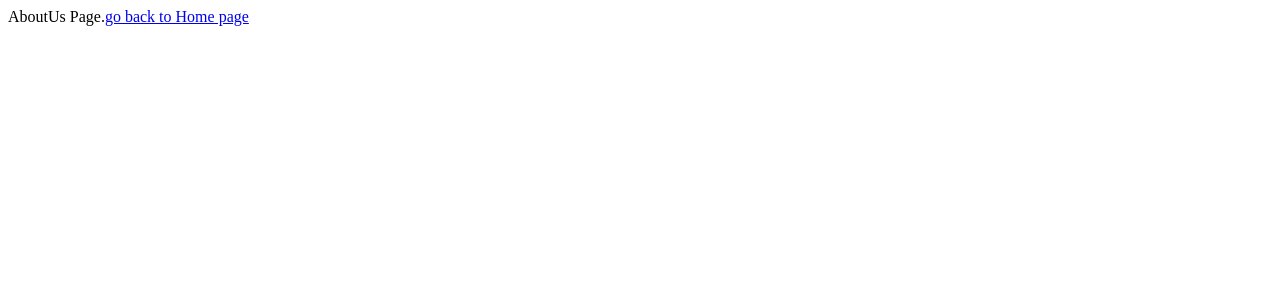
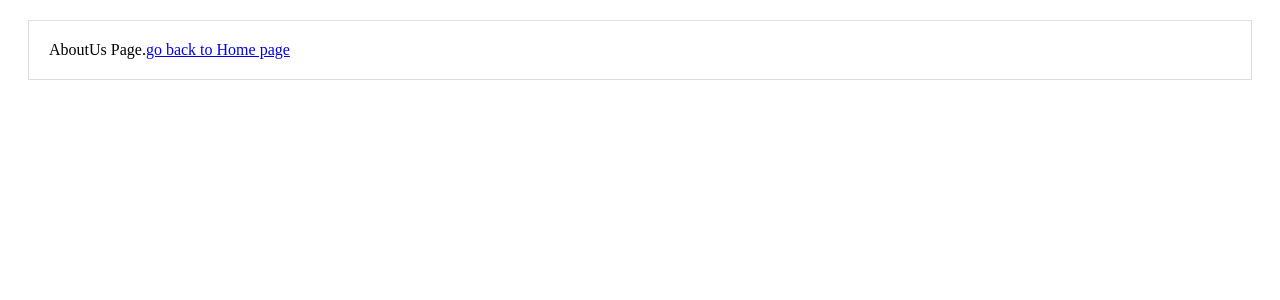
Before and after one commit to flukhiper/font-end-template, a Next.js app: page /aboutus in a window 1280 px wide. Shown: the top 300 px of the page. Built offline with nearby package versions, Linux system fonts and the light colour scheme.

Commit message:
Layout of page

```diff
--- a/pages/aboutus.js
+++ b/pages/aboutus.js
@@ -1,12 +1,14 @@
 import Link from 'next/link'
 
+import Layout from '../src/components/Layout'
+
 const AboutUs = () => (
-  <div>
+  <Layout>
     AboutUs Page.
     <Link href={{pathname:'/'}}>
 			<a>go back to Home page</a>
 		</Link>
-  </div>
+  </Layout>
 );
 
 export default AboutUs;
--- a/pages/index.js
+++ b/pages/index.js
@@ -1,14 +1,15 @@
 import Link from 'next/link'
 
+import Layout from '../src/components/Layout'
 import Main from '../src/sections/Main'
 
 const Home = () => (
-	<div>
+	<Layout>
 		<Main />
 		<Link href={{pathname:'/aboutus'}}>
 			<a>go to About Us page</a>
 		</Link>
-	</div>
+	</Layout>
 )
 
 export default Home
--- a/pages/profile.js
+++ b/pages/profile.js
@@ -1,4 +1,6 @@
 import Link from 'next/link'
+
+import Layout from '../src/components/Layout'
 
 class Profile extends React.Component {
   static async getInitialProps({req}) {
@@ -8,11 +10,11 @@
   render(){
     console.log(this.props)
     return (
-      <div>
+      <Layout>
         <Link href={{pathname:'/'}}>
           <a>go back to Home page</a>
         </Link>
-      </div>
+      </Layout>
     )
   }
 }
--- /dev/null
+++ b/src/components/Layout.js
@@ -0,0 +1,11 @@
+const layoutStyle = {
+  margin: 20,
+  padding: 20,
+  border: '1px solid #DDD'
+}
+const Layout = (props) => (
+  <div style={layoutStyle}>
+    {props.children}
+  </div>
+)
+export default Layout
--- a/src/sections/Main.js
+++ b/src/sections/Main.js
@@ -3,10 +3,6 @@
 import Link from 'next/link'
 
 class Main extends React.Component {
-    static async getInitialProps(props) {
-        return props;
-      }
-
     render() {
         return <div >
         Welcome to Next.js
```
Lines whose indentation alone changed are shown as unchanged.
